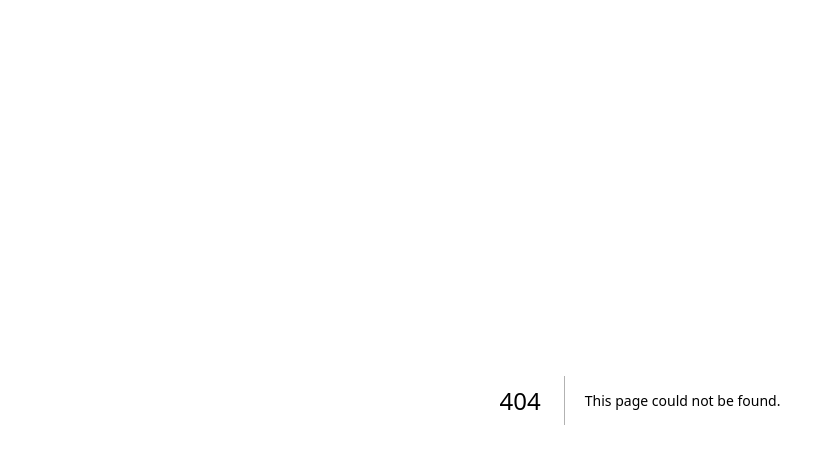
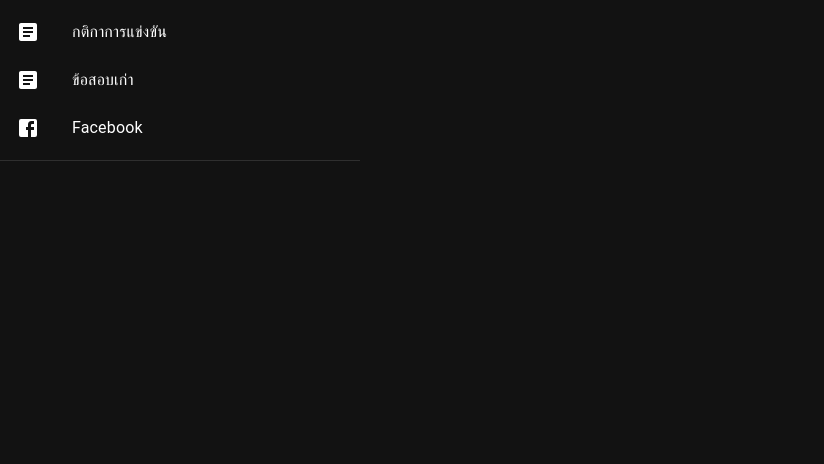
Before and after one commit to ittipatken/amsci, a Next.js app: page /ListTab in a window 1280 px wide. Before the commit this address had no page. Shown: the top 464 px of the page, without its empty margins (0-824 px from the left). Built offline with nearby package versions, Linux system fonts and the light colour scheme.

Commit message:
Initialize Next.js

```diff
--- a/package.json
+++ b/package.json
@@ -9,6 +9,10 @@
     "lint": "next lint"
   },
   "dependencies": {
+    "@emotion/react": "^11.10.5",
+    "@emotion/styled": "^11.10.5",
+    "@mui/icons-material": "^5.11.0",
+    "@mui/material": "^5.11.0",
     "@types/node": "18.11.15",
     "@types/react": "18.0.26",
     "@types/react-dom": "18.0.9",
--- /dev/null
+++ b/pages/ListTab.tsx
@@ -0,0 +1,44 @@
+import Box from '@mui/material/Box';
+import List from '@mui/material/List';
+import ListItem from '@mui/material/ListItem';
+import ListItemButton from '@mui/material/ListItemButton';
+import ListItemIcon from '@mui/material/ListItemIcon';
+import ListItemText from '@mui/material/ListItemText';
+import Divider from '@mui/material/Divider';
+import ArticleIcon from '@mui/icons-material/Article';
+import FacebookIcon from '@mui/icons-material/Facebook';
+export default function ListTab() {
+    return (
+        <Box sx={{ width: '100%', maxWidth: 360, bgcolor: 'background.paper' }}>
+            <nav aria-label="main mailbox folders">
+                <List>
+                    <ListItem disablePadding>
+                        <ListItemButton>
+                            <ListItemIcon>
+                                <ArticleIcon />
+                            </ListItemIcon>
+                            <ListItemText primary="กติกาการแข่งขัน" />
+                        </ListItemButton>
+                    </ListItem>
+                    <ListItem disablePadding>
+                        <ListItemButton>
+                            <ListItemIcon>
+                                <ArticleIcon />
+                            </ListItemIcon>
+                            <ListItemText primary="ข้อสอบเก่า" />
+                        </ListItemButton>
+                    </ListItem>
+                    <ListItem disablePadding>
+                        <ListItemButton>
+                            <ListItemIcon>
+                                <FacebookIcon />
+                            </ListItemIcon>
+                            <ListItemText primary="Facebook" />
+                        </ListItemButton>
+                    </ListItem>
+                </List>
+            </nav>
+            <Divider />
+        </Box>
+    );
+}
--- a/pages/_app.tsx
+++ b/pages/_app.tsx
@@ -1,6 +1,19 @@
 import '../styles/globals.css'
 import type { AppProps } from 'next/app'
+import { ThemeProvider, createTheme } from '@mui/material/styles';
+import CssBaseline from '@mui/material/CssBaseline';
+
+const darkTheme = createTheme({
+  palette: {
+    mode: 'dark',
+  },
+});
 
 export default function App({ Component, pageProps }: AppProps) {
-  return <Component {...pageProps} />
+  return (
+    <ThemeProvider theme={darkTheme}>
+      <CssBaseline />
+      <Component {...pageProps} />
+    </ThemeProvider>
+  );
 }
```
Also changed, not shown: pages/Navbar.tsx (added, +32 -0 lines), pages/index.tsx (+18 -63 lines), 1 other file (tests, documents, lock files or other folders).
